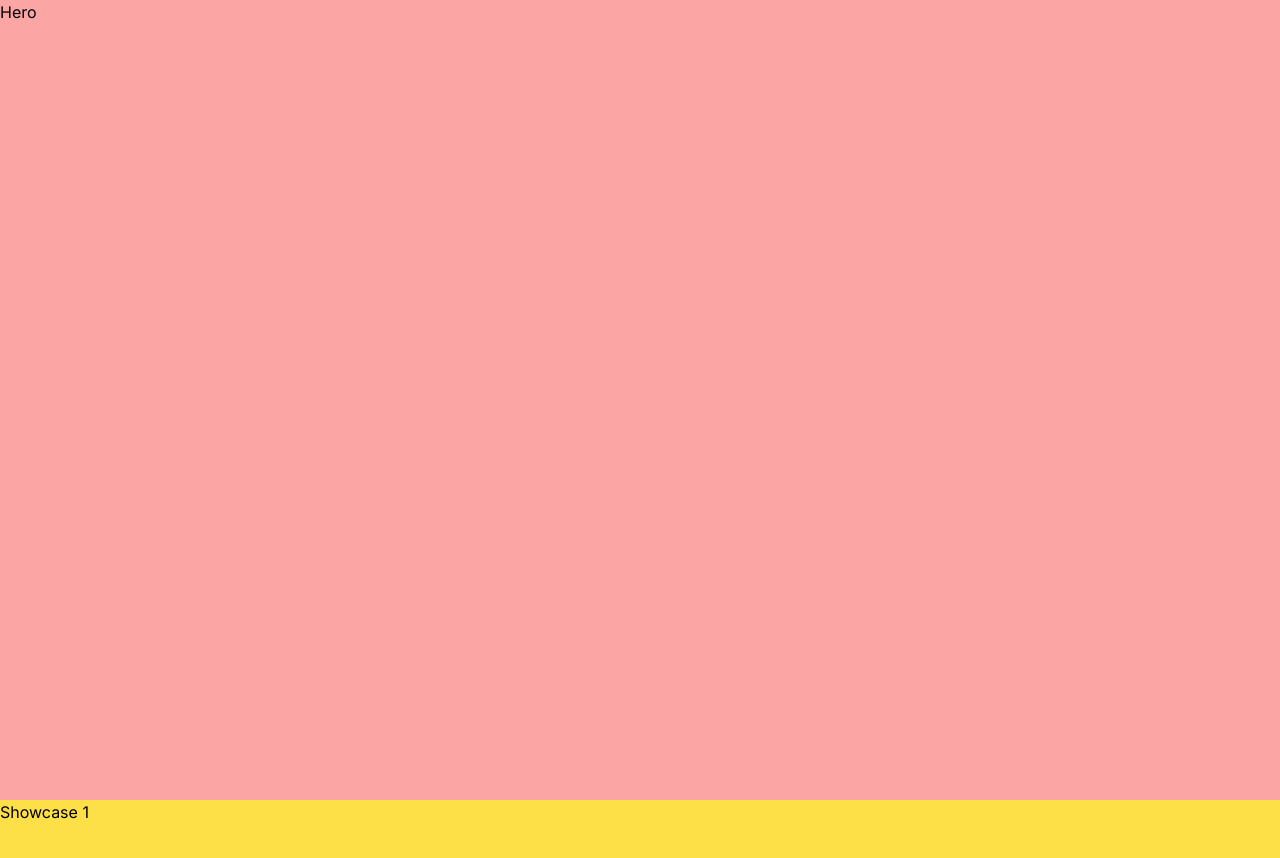
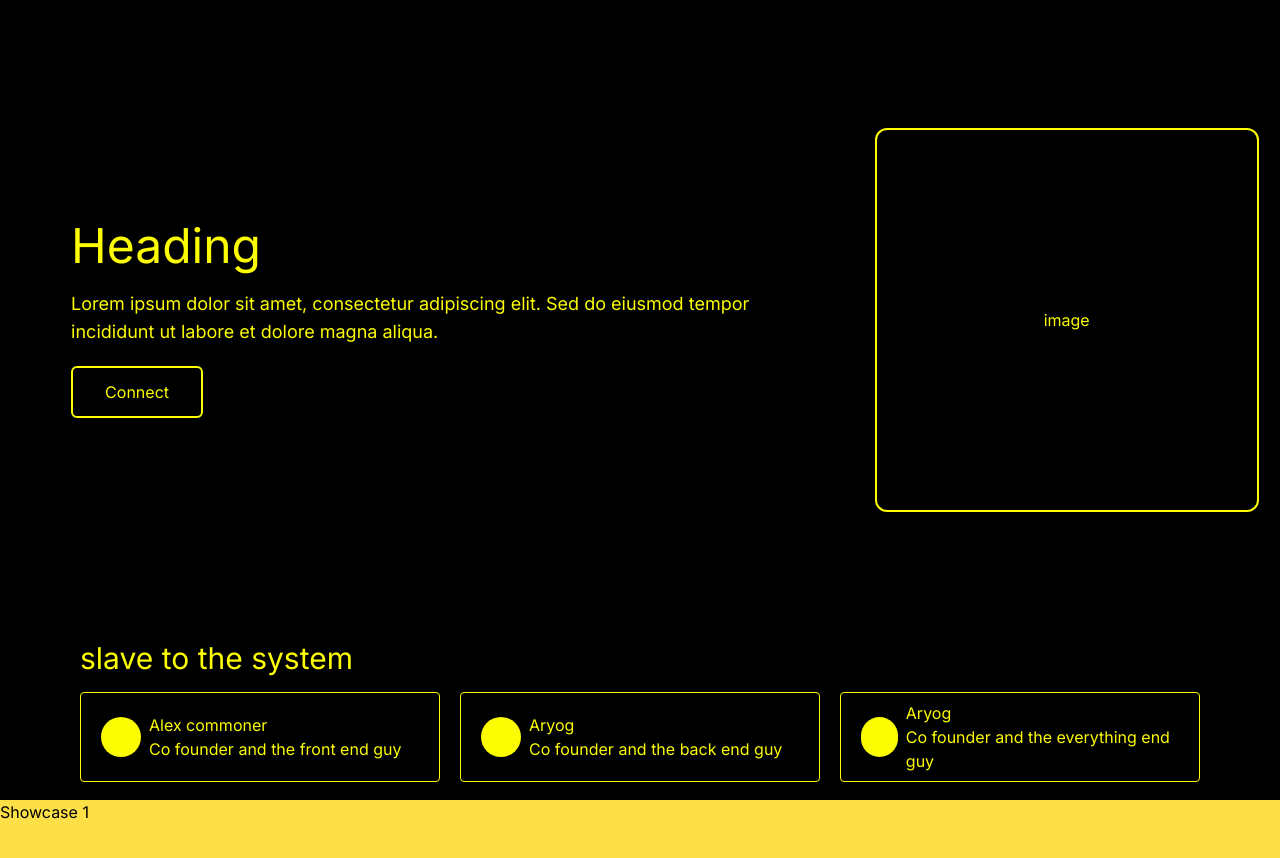
Before and after one commit to Nester-xyz/blartz, a Next.js app: page / in a window 1280 px wide. Shown: the top 858 px of the page. Built offline with nearby package versions, Linux system fonts and the light colour scheme.

Commit message:
hero is looking good in Desktop

```diff
--- a/src/app/Hero/Hero.tsx
+++ b/src/app/Hero/Hero.tsx
@@ -5,7 +5,60 @@ type Props = {};
 const Index = (props: Props) => {
   return (
     <div>
-      <div className="w-screen h-screen bg-red-300">Hero</div>
+      <div className="w-screen h-screen bg-black grid grid-rows-5 text-primary">
+        <div className="row-span-4 grid grid-cols-3">
+          <div className="col-span-2 bg-black grid place-items-center">
+            <div className="text-left flex flex-col gap-5 w-10/12">
+              <h1 className="text-5xl">Heading</h1>
+              <p className="text-lg">
+                Lorem ipsum dolor sit amet, consectetur adipiscing elit. Sed do
+                eiusmod tempor incididunt ut labore et dolore magna aliqua.
+              </p>
+              <div>
+                <button className="border-2 border-primary relative group rounded-md text-primary overflow-hidden px-8 py-3">
+                  <div className="text-primary group-hover:text-black  z-50 relative">
+                    Connect
+                  </div>
+                  <div className="bg-primary  absolute  w-0 group-hover:w-full left-0 top-0 bottom-0 transition-all ease-in-out duration-500"></div>
+                </button>
+              </div>
+            </div>
+          </div>
+          <div className=" grid place-items-center">
+            <div className="w-96 h-96 border-2 border-primary shadow-2xl rounded-xl grid place-items-center">
+              image
+            </div>
+          </div>
+        </div>
+        <div className="flex flex-col gap-4 px-20">
+          <div className="text-3xl">slave to the system</div>
+          <div className="tex-md">
+            <div className="grid grid-cols-3 gap-5">
+              <div className="flex items-center px-5 py-2 gap-2 border border-primary rounded">
+                <div className="w-10 h-10 bg-primary rounded-full"></div>
+                <div className="flex flex-col">
+                  <div>Alex commoner</div>
+                  <div>Co founder and the front end guy</div>
+                </div>
+              </div>
+              <div className="flex items-center px-5 py-2 gap-2 border border-primary rounded">
+                <div className="w-10 h-10 bg-primary rounded-full"></div>
+                <div className="flex flex-col">
+                  <div>Aryog</div>
+                  <div>Co founder and the back end guy</div>
+                </div>
+              </div>
+              <div className="flex items-center px-5 py-2 gap-2 border border-primary rounded">
+                <div className="w-10 h-10 bg-primary rounded-full"></div>
+                <div className="flex flex-col">
+                  <div>Aryog</div>
+                  <div>Co founder and the everything end guy</div>
+                </div>
+              </div>
+            </div>
+          </div>
+        </div>
+      </div>
     </div>
   );
 };
--- a/tailwind.config.ts
+++ b/tailwind.config.ts
@@ -8,6 +8,9 @@ const config: Config = {
   ],
   theme: {
     extend: {
+      colors: {
+        "primary": "#FCFC03"
+      },
       backgroundImage: {
         "gradient-radial": "radial-gradient(var(--tw-gradient-stops))",
         "gradient-conic":
```
